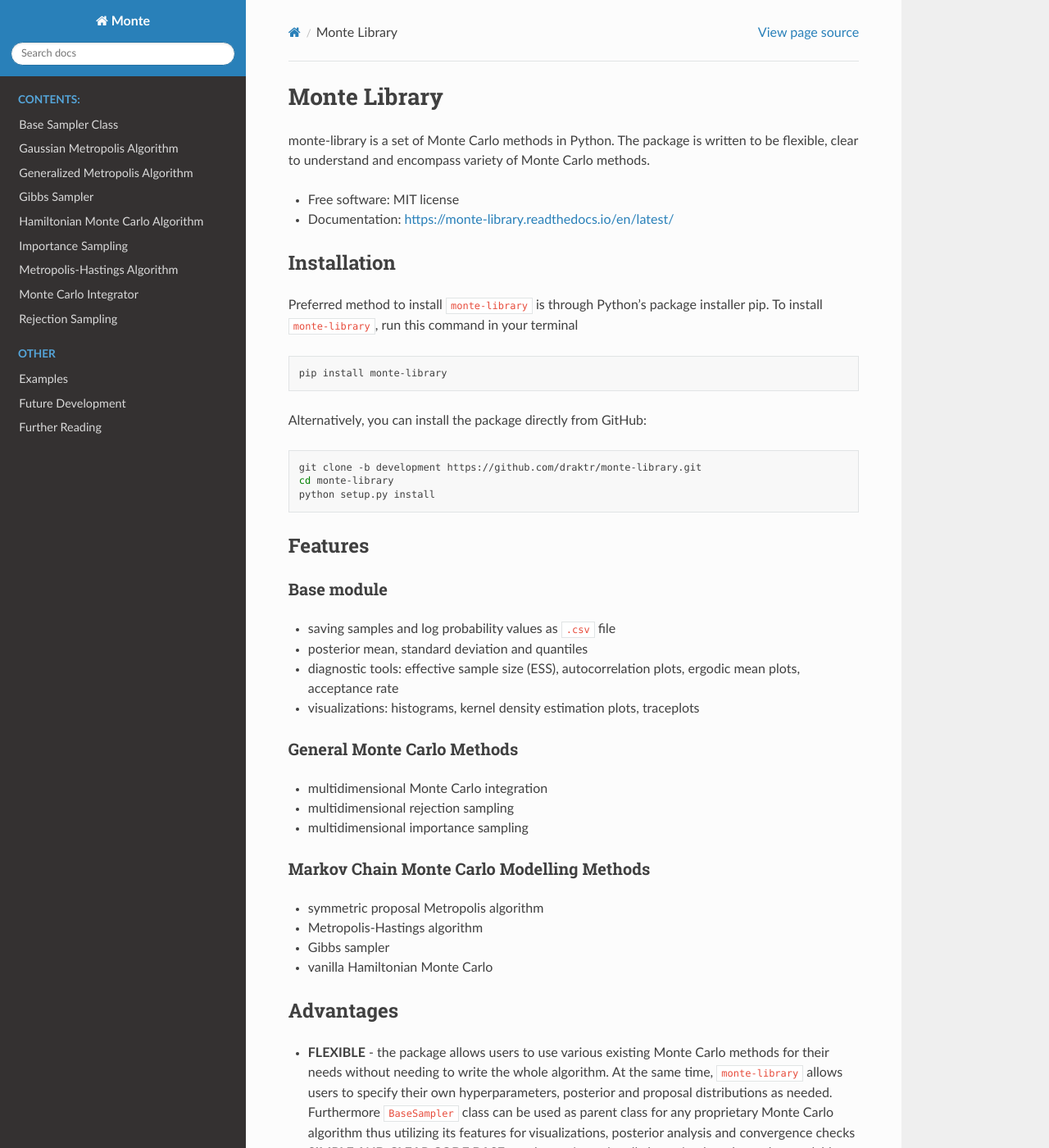
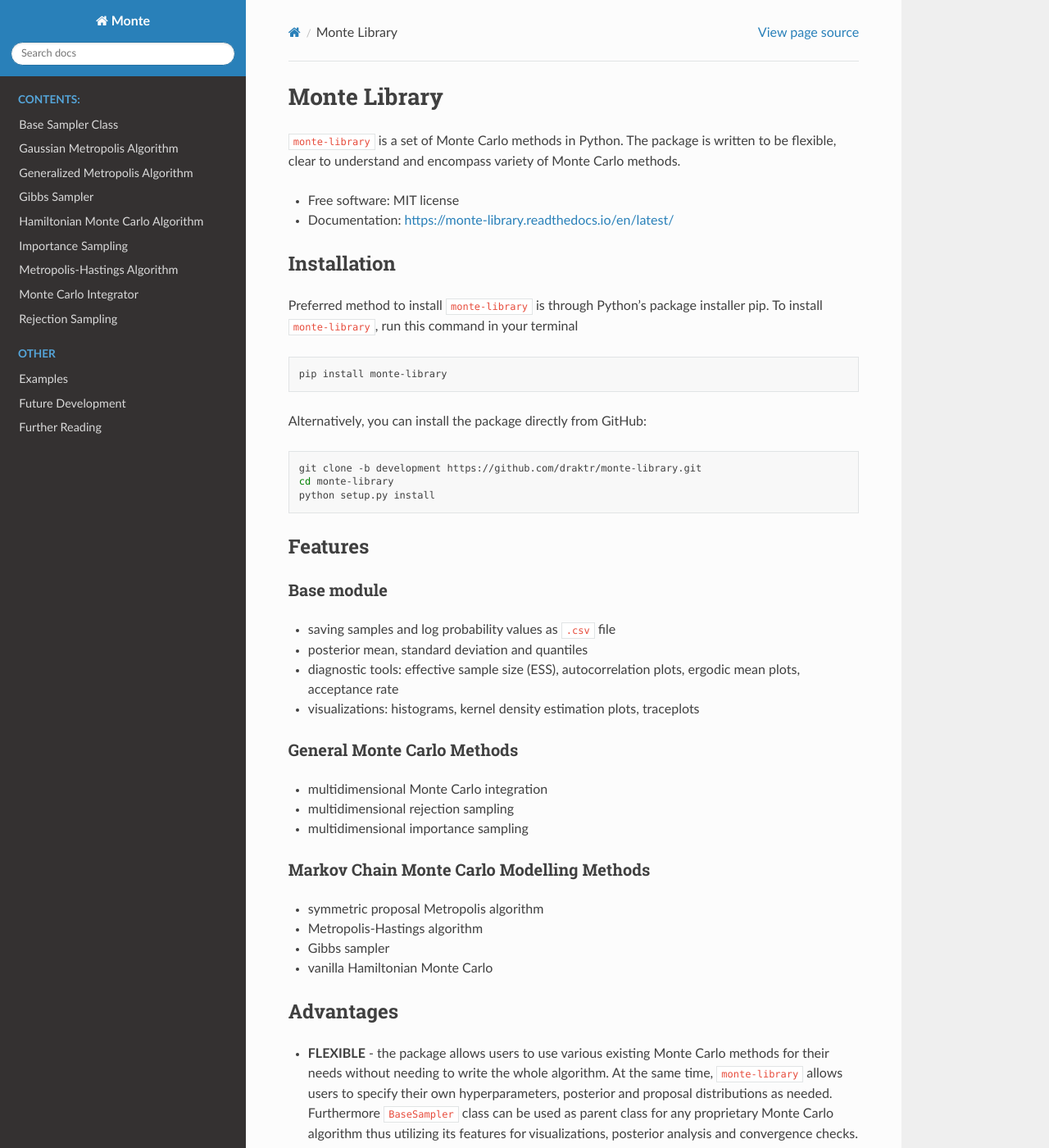
Before and after one commit to draktr/monte-library, a Sphinx documentation site: the page built from docs/index.rst, in a window 1280 px wide and 1400 px high. Shown: the whole window at 82% size. Built offline with Sphinx 7.4.7 and the Read the Docs theme 2.0.0, drawn with Linux system fonts in a browser that asks for light colours.

```diff
--- a/docs/examples.rst
+++ b/docs/examples.rst
@@ -32,7 +32,7 @@ estimate parameters of a multivariate linear regression.
    from scipy import stats
    from monte import GaussianMetropolis
 
-   # First, we create data
+   # First, we generate some data
    true_theta = np.array([5, 10, 2, 2, 4])
    n = 1000
    x = np.zeros((n, 4))
--- a/docs/index.rst
+++ b/docs/index.rst
@@ -1,7 +1,7 @@
 Monte Library
 =============
 
-monte-library is a set of Monte Carlo methods in Python. The package is written
+``monte-library`` is a set of Monte Carlo methods in Python. The package is written
 to be flexible, clear to understand and encompass variety of Monte Carlo
 methods.
 
@@ -63,7 +63,7 @@ Advantages
    own hyperparameters, posterior and proposal distributions as needed.
    Furthermore ``BaseSampler`` class can be used as parent class for any
    proprietary Monte Carlo algorithm thus utilizing its features for
-   visualizations, posterior analysis and convergence checks
+   visualizations, posterior analysis and convergence checks.
 
 -  **SIMPLE AND CLEAR CODE BASE** - code was intentionally kept simple
    to be understandable to those with limited exposure to Statistical
```
